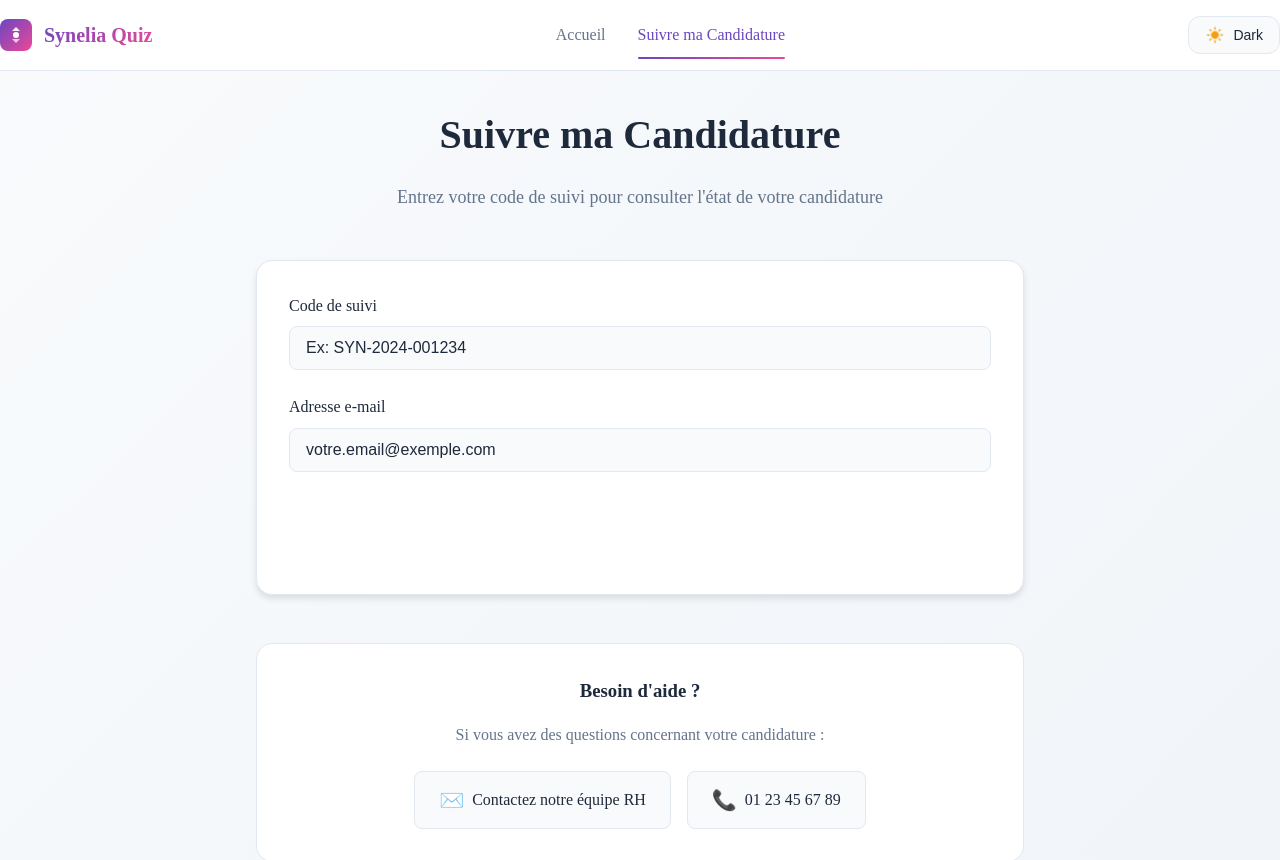
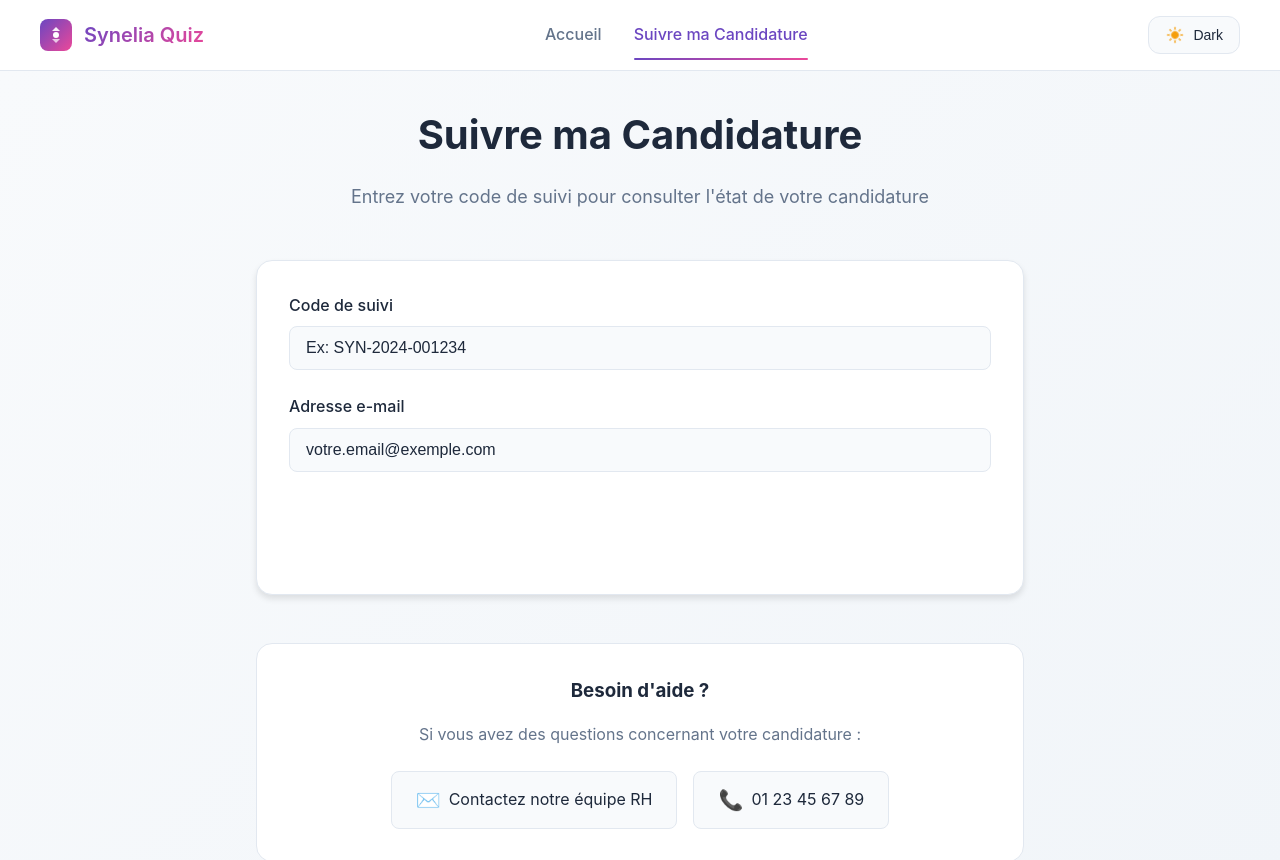
Before and after one commit to doucie/synelia_quizapp, an Angular app in the folder quizapp_front/: page /suivre-candidature in a window 1280 px wide. Shown: the top 860 px of the page. Built offline with nearby package versions, Linux system fonts and the light colour scheme.

Commit message:
problème css résolu

```diff
--- a/quizapp_front/src/app/components/header/header.scss
+++ b/quizapp_front/src/app/components/header/header.scss
@@ -5,7 +5,7 @@
   top: 0;
   z-index: 100;
   backdrop-filter: blur(10px);
-  background-color: rgba(var(--background-rgb), 0.9);
+  // background-color: rgba(var(--background-rgb), 0.9);
 }
 
 .navbar {
--- a/quizapp_front/src/styles/core/variables.css
+++ b/quizapp_front/src/styles/core/variables.css
@@ -0,0 +1,62 @@
+/* Core Variables for Synelia Quiz App */
+
+:root {
+  /* Typography */
+  --font-family: 'Inter', -apple-system, BlinkMacSystemFont, 'Segoe UI', Roboto, sans-serif;
+  --font-size-xs: 0.75rem;
+  --font-size-sm: 0.875rem;
+  --font-size-base: 1rem;
+  --font-size-lg: 1.125rem;
+  --font-size-xl: 1.25rem;
+  --font-size-2xl: 1.5rem;
+  --font-size-3xl: 1.875rem;
+  --font-size-4xl: 2.25rem;
+
+  /* Font Weights */
+  --font-weight-light: 300;
+  --font-weight-normal: 400;
+  --font-weight-medium: 500;
+  --font-weight-semibold: 600;
+  --font-weight-bold: 700;
+  --font-weight-extrabold: 800;
+
+  /* Spacing */
+  --spacing-xs: 0.25rem;
+  --spacing-sm: 0.5rem;
+  --spacing-md: 1rem;
+  --spacing-lg: 1.5rem;
+  --spacing-xl: 2rem;
+  --spacing-2xl: 3rem;
+  --spacing-3xl: 4rem;
+
+  /* Border Radius */
+  --radius: 0.5rem;
+  --radius-sm: 0.25rem;
+  --radius-md: 0.375rem;
+  --radius-lg: 0.75rem;
+  --radius-xl: 1rem;
+  --radius-2xl: 1.5rem;
+  --radius-full: 9999px;
+
+  /* Transitions */
+  --transition: all 0.2s ease-in-out;
+  --transition-fast: all 0.15s ease-in-out;
+  --transition-slow: all 0.3s ease-in-out;
+
+  /* Z-Index */
+  --z-dropdown: 1000;
+  --z-sticky: 1020;
+  --z-fixed: 1030;
+  --z-modal-backdrop: 1040;
+  --z-modal: 1050;
+  --z-popover: 1060;
+  --z-tooltip: 1070;
+
+  /* Container */
+  --container-max-width: 1200px;
+  --container-padding: 1rem;
+
+  /* Grid */
+  --grid-columns: 12;
+  --grid-gap: 1.5rem;
+}
```
